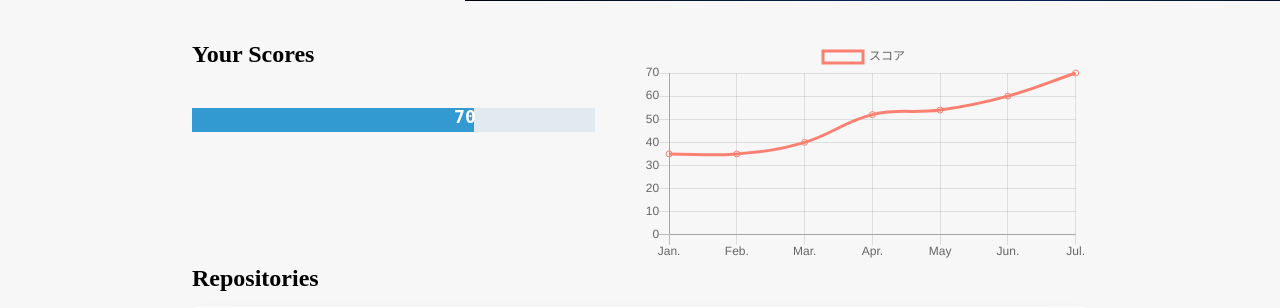
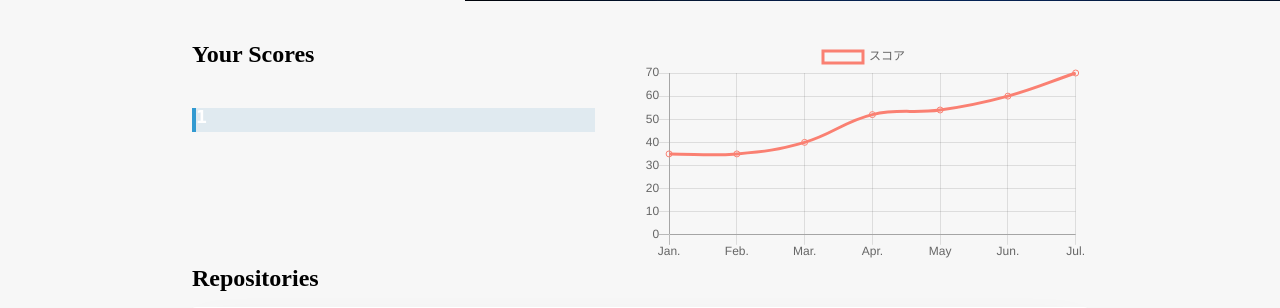
Before and after one commit to Hayashi-Yudai/AnalizeEnginerrAbility, a Django app: template userpage/templates/userpage/index.html in a window 1280 px wide; the page is wider, and only the part inside the window is pictured. Shown: the part 649-957 px from the top of that part. Run offline with Django 3.2, Linux system fonts and the light colour scheme; tables that the repository leaves empty hold one stand-in row (values such as "Sample post"); the template is opened without the code that fills it: values that come from a table or form of the project are taken from there, most other values are stand-ins (such as "Sample title", 1, 10 or a date in 2020); some libraries are stand-ins or nearby versions.

Commit message:
アカウントセッティングのポップアップを切り出した

```diff
--- a/userpage/static/userpage/css/index.css
+++ b/userpage/static/userpage/css/index.css
@@ -95,7 +95,7 @@ progress::-moz-progress-bar {
 }
 span#score-value {
   top: -26px;
-  left: 65%;
+  /*left: 65%;*/
   position: relative;
   font-size: 1.4em;
   font-weight: bolder;
--- /dev/null
+++ b/userpage/templates/userpage/account-setting-popup.html
@@ -0,0 +1,16 @@
+<!-- GitHubアカウントの設定のためのポップアップ画面 -->
+<div id="popup1" class="overlay">
+  <div class="popup">
+    <h2 id="setting-title">Account Setting</h2>
+    <form method="post">
+      {% csrf_token %} {{ form.username }}
+      <div class="button-area">
+        <label class="setting-button ok">
+          OK
+          <input type="submit" style="display: none" />
+        </label>
+        <a type="button" href="#" class="setting-button cancel">Cancel</a>
+      </div>
+    </form>
+  </div>
+</div>
--- a/userpage/templates/userpage/index.html
+++ b/userpage/templates/userpage/index.html
@@ -36,8 +36,10 @@
         <div id="score-summary">
           <h2>Your Scores</h2>
           <div id="score-area">
-            <progress value="70" max="100"></progress>
-            <span id="score-value">70</span>
+            <progress value="{{ total_score }}" max="100"></progress>
+            <span id="score-value" style="left:{{ total_score }}%;"
+              >{{ total_score }}</span
+            >
           </div>
         </div>
         <div id="graph-area">
@@ -48,22 +50,7 @@
         <h2>Repositories</h2>
         {% include 'userpage/repository-card.html' %}
       </div>
-      <!--GitHubアカウントを登録するためのポップアップ画面-->
-      <div id="popup1" class="overlay">
-        <div class="popup">
-          <h2 id="setting-title">Account Setting</h2>
-          <form method="post">
-            {% csrf_token %} {{ form.username }}
-            <div class="button-area">
-              <label class="setting-button ok">
-                OK
-                <input type="submit" style="display: none" />
-              </label>
-              <a type="button" href="#" class="setting-button cancel">Cancel</a>
-            </div>
-          </form>
-        </div>
-      </div>
+      {% include 'userpage/account-setting-popup.html' %}
     </div>
   </body>
 </html>
```
